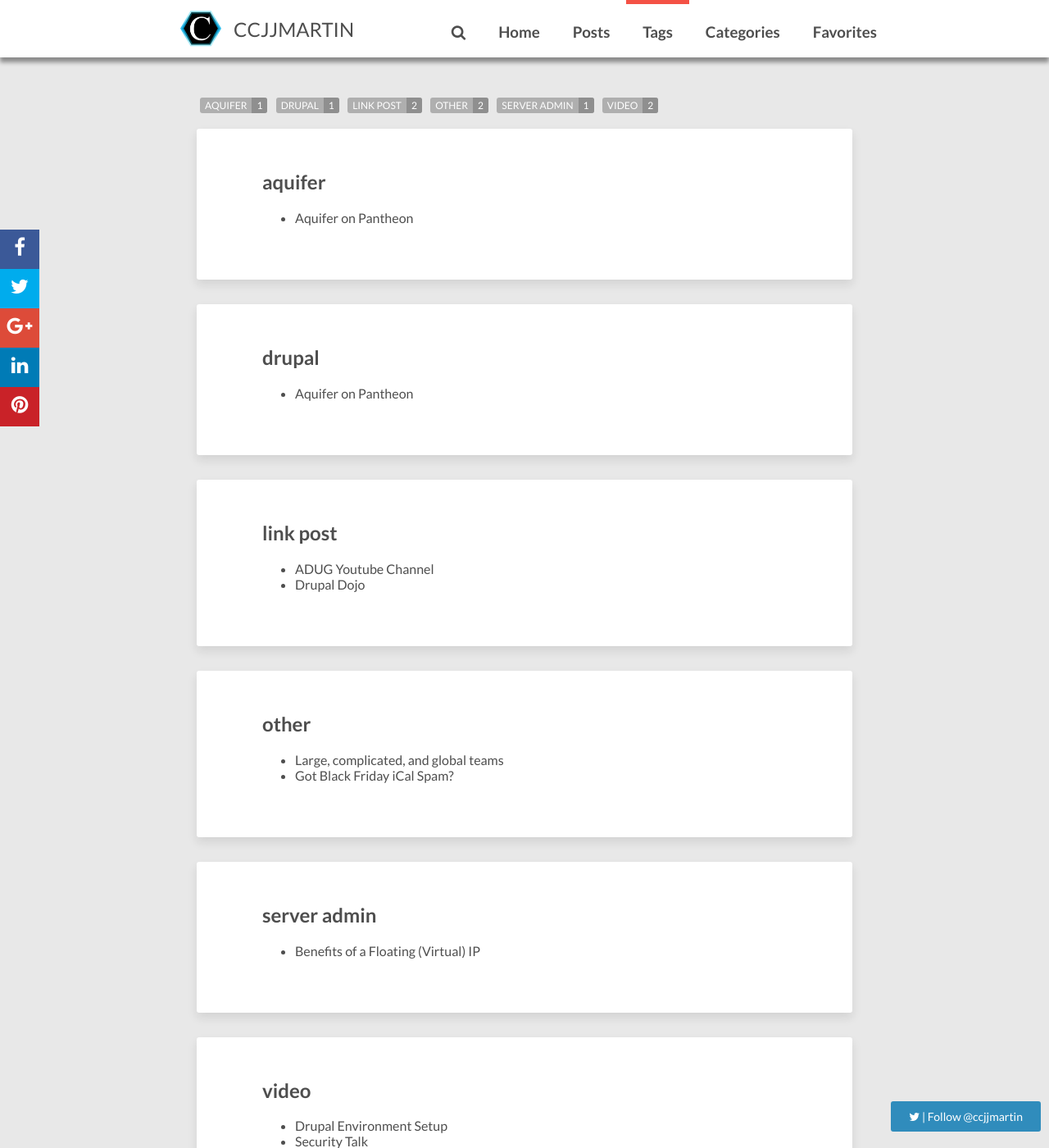
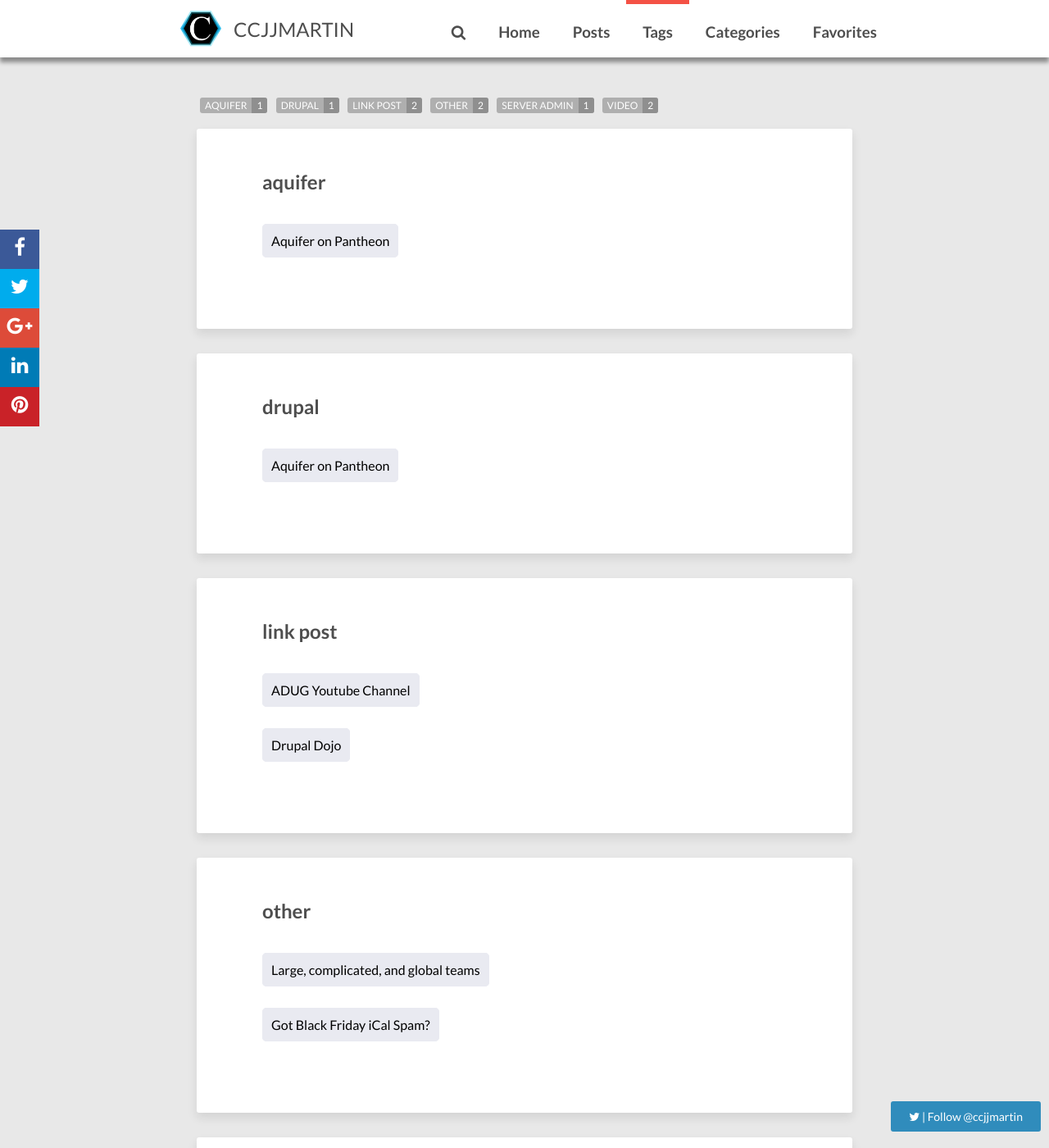
Before and after one commit to ccjjmartin/ccjjmartin.github.io, a Jekyll site: the page built from tags/index.html, in a window 1280 px wide and 1400 px high, scrolled down 235 px. Shown: the whole window at 82% size. Built offline with Jekyll 4.4.1, drawn with Linux system fonts in a browser that asks for light colours; nearby versions of some CDN libraries; comment, search, counter and statistics services are not loaded.

Commit message:
Add some custom theming to the tags page

```diff
--- /dev/null
+++ b/_sass/_tags.scss
@@ -0,0 +1,37 @@
+
+$tag-red-inactive: hsl(233, 23%, 93%);
+$tag-red-active: hsl(211, 95%, 92%);
+
+.tags {
+  .tag-container {
+    @include clearfix();
+  }
+
+  ul.tag-list {
+    list-style-type: none;
+    min-height: 100%;
+    height: auto;
+    padding: 0;
+
+    li.tag-entry-title {
+      @include clearfix();
+
+      margin: 3em 0;
+      text-decoration: none;
+      color: #c00;
+
+      a {
+        background-color: $tag-red-inactive;
+        border: 1px solid $tag-red-inactive;
+        border-radius: 5px;
+        color: #000;
+        margin-right: 10px;
+        padding: 10px;
+
+        &:hover {
+          background-color: $tag-red-active;
+        }
+      }
+    }
+  }
+}
--- a/assets/css/main.scss
+++ b/assets/css/main.scss
@@ -26,3 +26,4 @@
 @import "animations";
 @import "dl-menu";
 @import "page";
+@import "tags";
--- a/tags/index.html
+++ b/tags/index.html
@@ -7,6 +7,8 @@
 
 {% capture site_tags %}{% for tag in site.tags %}{{ tag | first }}{% unless forloop.last %},{% endunless %}{% endfor %}{% endcapture %}
 {% assign tags_list = site_tags | split:',' | sort %}
+
+<div class="tags">
 
 <ul class="entry-meta inline-list">
   {% for item in (0..site.tags.size) %}{% unless forloop.last %}
@@ -18,12 +20,20 @@
 {% for item in (0..site.tags.size) %}{% unless forloop.last %}
   {% capture this_word %}{{ tags_list[item] | strip_newlines }}{% endcapture %}
   <span class="anchor-bookmark" id="{{ this_word }}"></span>
-	<article>
+	<article class="tag-container">
 	<h2 class="tag-heading">{{ this_word }}</h2>
-		<ul>
-    {% for post in site.tags[this_word] %}{% if post.title != null %}
-      <li class="entry-title"><a href="{{ site.url }}{{ post.url }}" title="{{ post.title }}">{{ post.title }}</a></li>
-    {% endif %}{% endfor %}
+    <ul class="tag-list">
+    {% for post in site.tags[this_word] %}
+      {% if post.title != null %}
+        <li class="tag-entry-title">
+          <a href="{{ site.url }}{{ post.url }}" title="{{ post.title }}">
+            {{ post.title }}
+          </a>
+        </li>
+      {% endif %}
+    {% endfor %}
 		</ul>
 	</article><!-- /.hentry -->
 {% endunless %}{% endfor %}
+
+</div>
```
